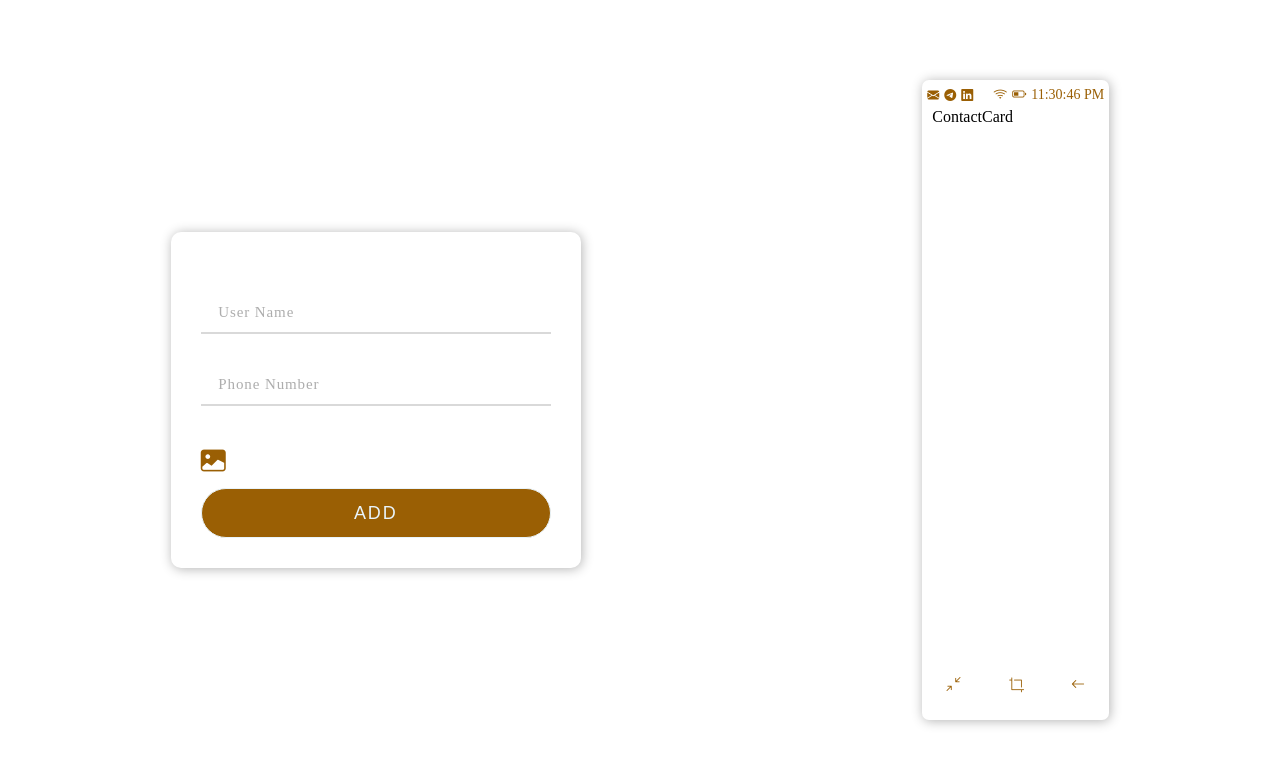
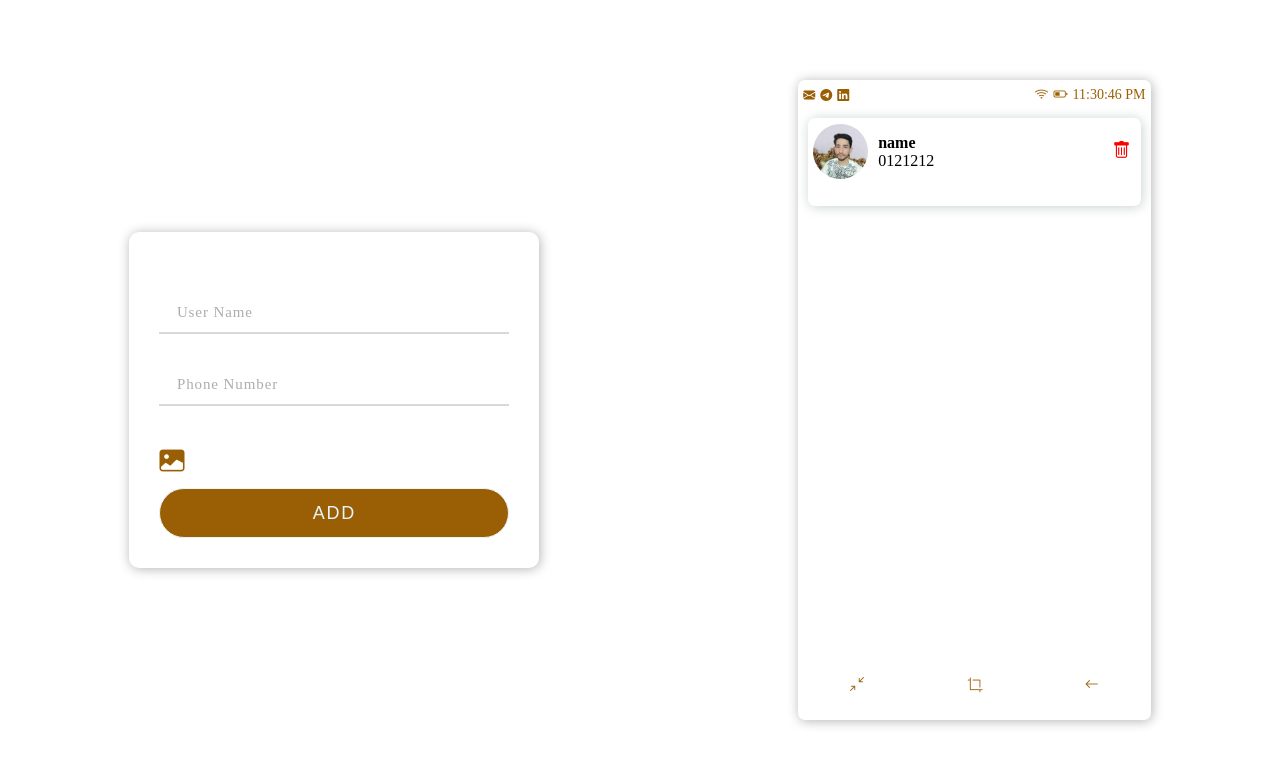
Before and after one commit to MaroufEbrahimi/contact-list, a React (Create React App) app: page / in a window 1280 px wide. Shown: the top 764 px of the page. Built offline with nearby package versions, Linux system fonts and the light colour scheme.

Commit message:
add name and number to contact card

```diff
--- a/src/components/ContactCard/ContactCard.js
+++ b/src/components/ContactCard/ContactCard.js
@@ -1,9 +1,27 @@
 import React from "react";
 
 import "./ContactCard.css";
+import profile from "../../images/profile.jpg";
 
-const ContactCard = () => {
-  return <div>ContactCard</div>;
+const ContactCard = (props) => {
+  return (
+    <div className="contact_card">
+      <div className="contact_card_divs">
+        <div className="contact_card_img">
+          <img src={profile} />
+        </div>
+
+        <div className="contact_card_ditails">
+          <h4>name</h4>
+          <p>0121212</p>
+        </div>
+
+        <div className="contact_card_delete">
+          <i className="bi bi-trash"></i>
+        </div>
+      </div>
+    </div>
+  );
 };
 
 export default ContactCard;
```
